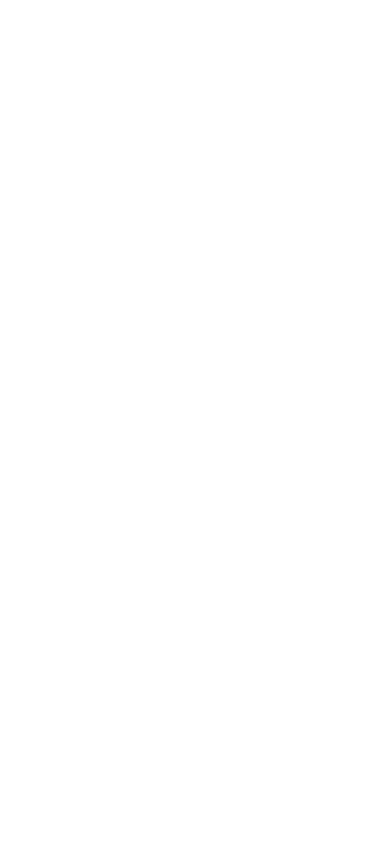
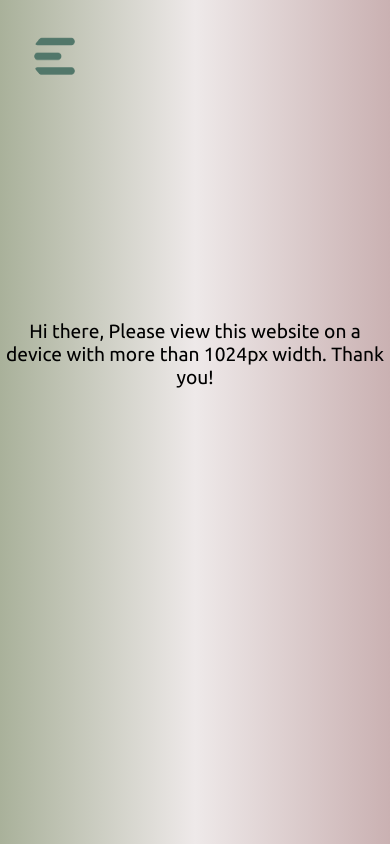
Before and after one commit to sivaShilpa/fullstack-portfolio, a React (Create React App) app: page / in a window 390 px wide. Built offline with nearby package versions, Linux system fonts and the light colour scheme.

Commit message:
screen width restriction

```diff
--- a/src/App.js
+++ b/src/App.js
@@ -7,6 +7,7 @@
 
 function App() {
   return (
+    <>
       <div className="App">
         <Routes>
           <Route exact path="/" element={<Home />} />
@@ -15,6 +16,10 @@
           <Route path="/skills" element={<Skills />} />
         </Routes>
       </div>
+      <div className="SWMessage">
+        <p>Hi there, Please view this website on a device with more than 1024px width. Thank you!</p>
+      </div>
+    </>
   );
 }
 
--- a/src/index.css
+++ b/src/index.css
@@ -5,9 +5,9 @@
   align-items: center;
   text-align: center;
   float: none;
-  max-height: 300vh;
+  max-height: 100vh;
   overflow-y: auto;
-  min-width:360px;
+  min-width: 360px;
   margin: 12vh 0;
   background: linear-gradient(to right, #a9b19a, #eee9e9, #cab1b2);
   font-family: "Ubuntu", "Karla", "Poppins";
@@ -20,24 +20,27 @@
   height: 100%;
   width: 100%;
 }
-@media screen and (max-width: 400px) {
-  body {
+@media screen and (max-width: 1024px) {
+  .App {
     display: none;
   }
-}
-@media screen and (max-width: 767px) {
-  body {
-    min-width: 760px;
-    margin: 20vh 0;
+  .SWMessage {
+    display: flex;
+    justify-content: center;
+    align-items: center;
+    text-align: center;
+    font-size: larger;
+    height: 100%;
+    width: 100%;
+    margin: 200px 0;
   }
 }
-@media screen and (min-width: 768px) and (max-width: 1023px) {
-  body {
-    margin: 15vh 0;
-  }
-}
+
 @media screen and (min-width: 1024px) {
   body {
     height: 80vh;
   }
+  .SWMessage {
+    display: none;
+  }
 }
```
Lines whose indentation alone changed are shown as unchanged.
